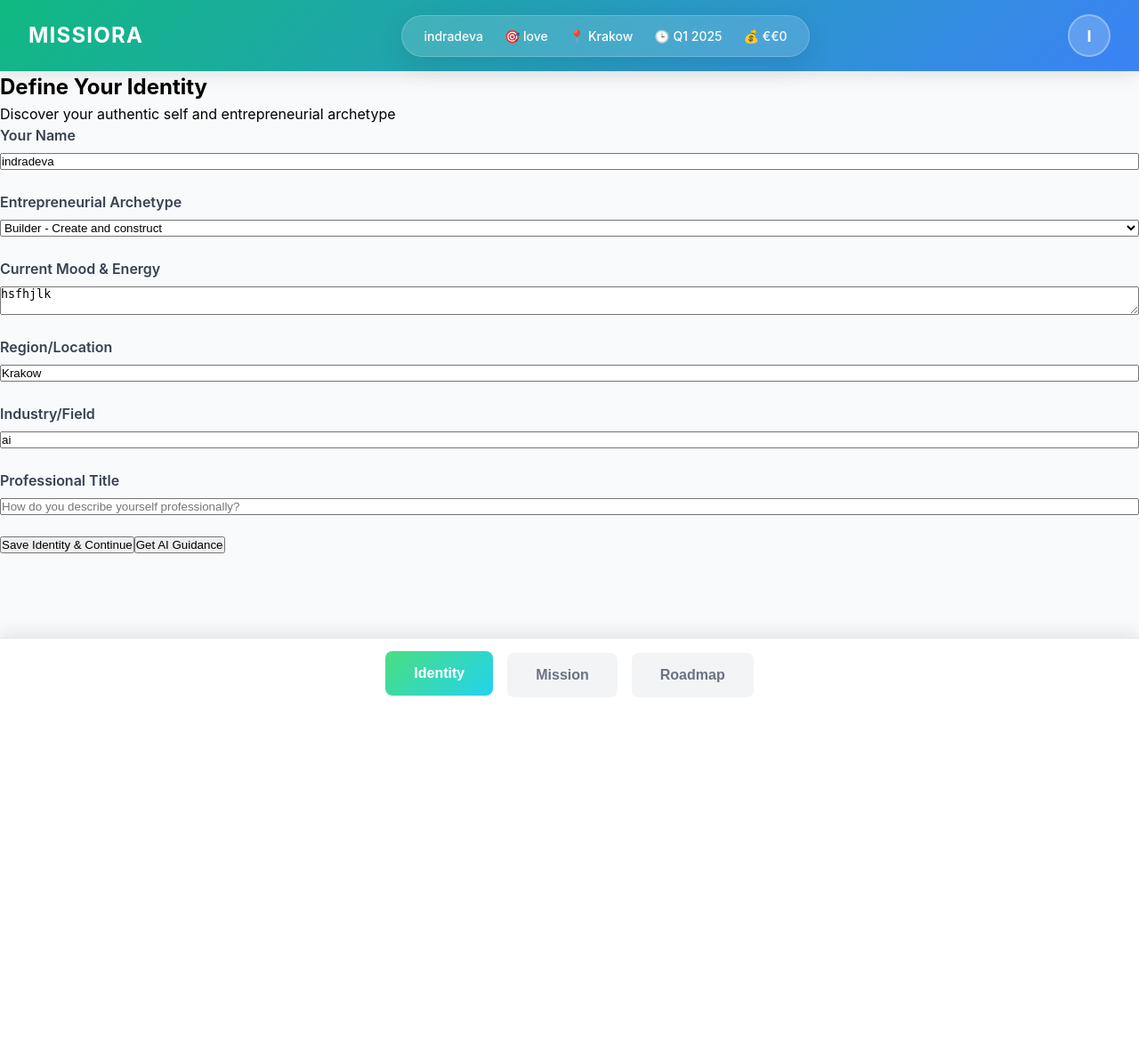
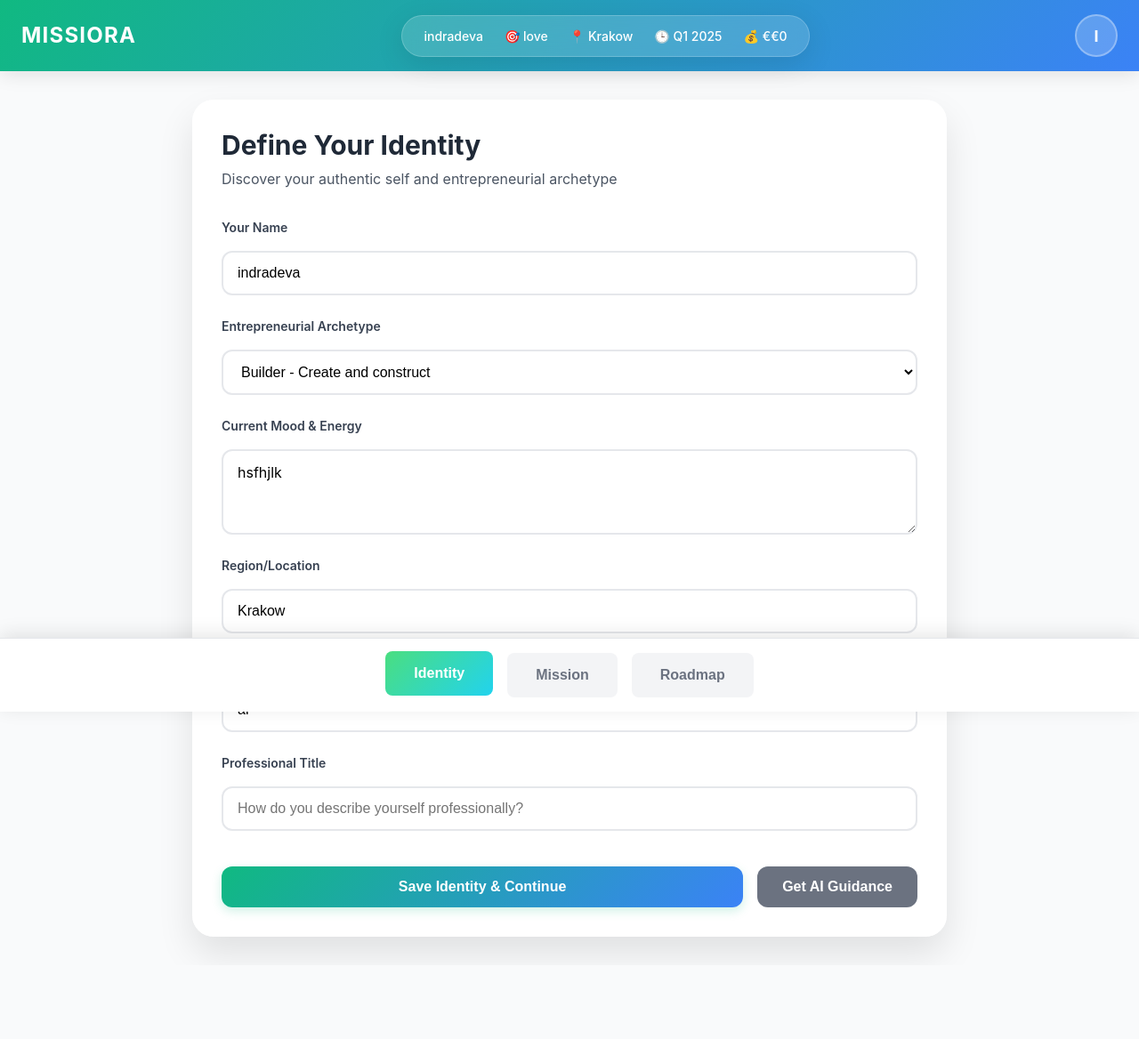
Before and after one commit to indrad3v4/Missiora, a Flask app: page / in a window 1280 px wide. Shown: the whole page at 89% size. Before the commit the page ends 782 px from the top, so only its background shows below. Run offline with Flask 3, Linux system fonts and the light colour scheme; a user stored in the database is signed in.

Commit message:
Enhance the user interface with improved styling and add an orchestrator view
Implement UI/UX improvements by adding glass card styles and orchestrator card component in templates/index.html.

Replit-Commit-Author: Agent
Replit-Commit-Session-Id: 5e20cd89-8b96-4f0d-a31a-a28509d25e68
Replit-Commit-Screenshot-Url: https://storage.googleapis.com/screenshot-production-us-central1/37c5e379-3adb-4451-84a6-c35c22e5908e/6d58ccca-4c3d-4593-9966-ff9cb60c446b.jpg

```diff
--- a/templates/index.html
+++ b/templates/index.html
@@ -155,7 +155,15 @@
             transform: translateY(-1px);
         }
 
-        /* Content Card Styles */
+        /* Enhanced Content Card Styles */
+        .glass-card {
+            background: rgba(255,255,255,0.95);
+            backdrop-filter: blur(20px);
+            border: 1px solid rgba(255,255,255,0.2);
+            border-radius: 1.5rem;
+            box-shadow: 0 20px 40px rgba(0,0,0,0.1);
+        }
+
         .content-card {
             background: white;
             border-radius: 12px;
@@ -165,7 +173,180 @@
             max-width: 800px;
         }
 
-        /* Form Styles */
+        .max-w-4xl {
+            max-width: 56rem;
+        }
+
+        .px-6 {
+            padding-left: 1.5rem;
+            padding-right: 1.5rem;
+        }
+
+        .py-8 {
+            padding-top: 2rem;
+            padding-bottom: 2rem;
+        }
+
+        .p-8 {
+            padding: 2rem;
+        }
+
+        .text-3xl {
+            font-size: 1.875rem;
+            line-height: 2.25rem;
+        }
+
+        .text-gray-800 {
+            color: #1f2937;
+        }
+
+        .text-gray-600 {
+            color: #4b5563;
+        }
+
+        .mb-2 {
+            margin-bottom: 0.5rem;
+        }
+
+        .mb-8 {
+            margin-bottom: 2rem;
+        }
+
+        .space-y-6 > * + * {
+            margin-top: 1.5rem;
+        }
+
+        /* Orchestrator Styles */
+        .orchestrator-card {
+            background: linear-gradient(135deg, #eff6ff 0%, #f0f9ff 100%);
+            border: 2px solid #dbeafe;
+            border-radius: 1rem;
+            padding: 1.5rem;
+            box-shadow: 0 10px 25px rgba(59, 130, 246, 0.1);
+        }
+
+        .orchestrator-header {
+            display: flex;
+            justify-content: space-between;
+            align-items: center;
+            margin-bottom: 1rem;
+            padding-bottom: 1rem;
+            border-bottom: 1px solid #dbeafe;
+        }
+
+        .orchestrator-title {
+            font-size: 1.125rem;
+            font-weight: 600;
+            color: #1e40af;
+            margin: 0;
+        }
+
+        .close-orchestrator {
+            background: none;
+            border: none;
+            font-size: 1.5rem;
+            color: #6b7280;
+            cursor: pointer;
+            padding: 0;
+            line-height: 1;
+        }
+
+        .close-orchestrator:hover {
+            color: #374151;
+        }
+
+        .orchestrator-messages {
+            max-height: 20rem;
+            overflow-y: auto;
+            margin-bottom: 1rem;
+            padding-right: 0.5rem;
+        }
+
+        .message-bubble {
+            margin-bottom: 0.75rem;
+            padding: 0.75rem 1rem;
+            border-radius: 0.75rem;
+            animation: fadeInUp 0.3s ease-out;
+        }
+
+        .user-message {
+            background: #dbeafe;
+            margin-left: 2rem;
+            border-bottom-right-radius: 0.25rem;
+        }
+
+        .ai-message {
+            background: white;
+            margin-right: 2rem;
+            border: 1px solid #e5e7eb;
+            border-bottom-left-radius: 0.25rem;
+        }
+
+        .message-content {
+            line-height: 1.5;
+            color: #374151;
+        }
+
+        .typing-indicator {
+            display: flex;
+            align-items: center;
+            gap: 0.5rem;
+            color: #6b7280;
+            font-style: italic;
+        }
+
+        .typing-dots {
+            display: flex;
+            gap: 0.25rem;
+        }
+
+        .typing-dots span {
+            width: 0.375rem;
+            height: 0.375rem;
+            background: #9ca3af;
+            border-radius: 50%;
+            animation: bounce 1.4s infinite ease-in-out;
+        }
+
+        .typing-dots span:nth-child(1) {
+            animation-delay: -0.32s;
+        }
+
+        .typing-dots span:nth-child(2) {
+            animation-delay: -0.16s;
+        }
+
+        .orchestrator-input {
+            display: flex;
+            gap: 0.5rem;
+            align-items: center;
+        }
+
+        .orchestrator-input .flex-1 {
+            flex: 1;
+        }
+
+        @keyframes fadeInUp {
+            from {
+                opacity: 0;
+                transform: translateY(10px);
+            }
+            to {
+                opacity: 1;
+                transform: translateY(0);
+            }
+        }
+
+        @keyframes bounce {
+            0%, 80%, 100% {
+                transform: scale(0);
+            }
+            40% {
+                transform: scale(1);
+            }
+        }
+
+        /* Enhanced Form Styles */
         .form-group {
             display: flex;
             flex-direction: column;
@@ -173,27 +354,89 @@
             margin-bottom: 1.5rem;
         }
 
-        .form-group label {
+        .form-label {
             font-weight: 600;
             color: #374151;
+            font-size: 0.875rem;
+            margin-bottom: 0.5rem;
         }
 
-        .form-input, .form-select, .form-textarea {
-            padding: 0.75rem;
+        .input-field {
+            width: 100%;
+            padding: 0.875rem 1rem;
             border: 2px solid #e5e7eb;
-            border-radius: 8px;
+            border-radius: 0.75rem;
             font-size: 1rem;
-            transition: border-color 0.2s;
+            transition: all 0.2s ease;
+            background: white;
         }
 
-        .form-input:focus, .form-select:focus, .form-textarea:focus {
+        .input-field:focus {
             outline: none;
-            border-color: #22d3ee;
+            border-color: #10b981;
+            box-shadow: 0 0 0 3px rgba(16, 185, 129, 0.1);
+            transform: translateY(-1px);
         }
 
-        .form-textarea {
-            min-height: 100px;
+        .textarea-field {
+            min-height: 6rem;
             resize: vertical;
+            font-family: inherit;
+        }
+
+        .gap-4 {
+            gap: 1rem;
+        }
+
+        .pt-4 {
+            padding-top: 1rem;
+        }
+
+        .flex-1 {
+            flex: 1;
+        }
+
+        /* Enhanced Button Styles */
+        .btn-primary {
+            background: linear-gradient(135deg, #10b981 0%, #3b82f6 100%);
+            color: white;
+            padding: 0.875rem 1.75rem;
+            border: none;
+            border-radius: 0.75rem;
+            font-size: 1rem;
+            font-weight: 600;
+            cursor: pointer;
+            transition: all 0.2s ease;
+            box-shadow: 0 4px 12px rgba(16, 185, 129, 0.2);
+        }
+
+        .btn-primary:hover {
+            transform: translateY(-2px);
+            box-shadow: 0 8px 20px rgba(16, 185, 129, 0.3);
+        }
+
+        .btn-primary:disabled {
+            opacity: 0.6;
+            cursor: not-allowed;
+            transform: none;
+            box-shadow: none;
+        }
+
+        .btn-secondary {
+            background: #6b7280;
+            color: white;
+            padding: 0.875rem 1.75rem;
+            border: none;
+            border-radius: 0.75rem;
+            font-size: 1rem;
+            font-weight: 600;
+            cursor: pointer;
+            transition: all 0.2s ease;
+        }
+
+        .btn-secondary:hover {
+            background: #374151;
+            transform: translateY(-1px);
         }
 
         .save-btn, .chat-btn, .complete-btn, .activate-btn {
```
